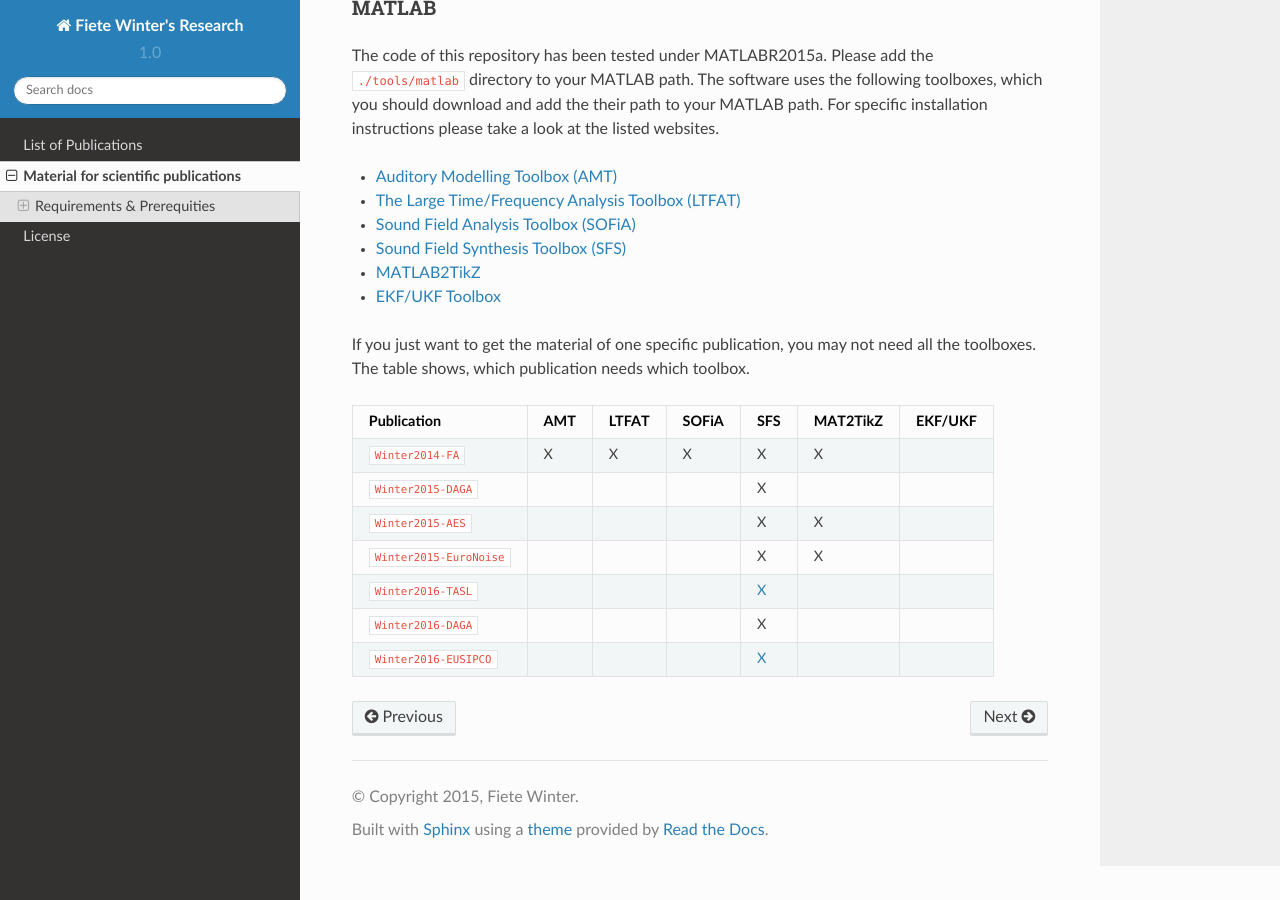
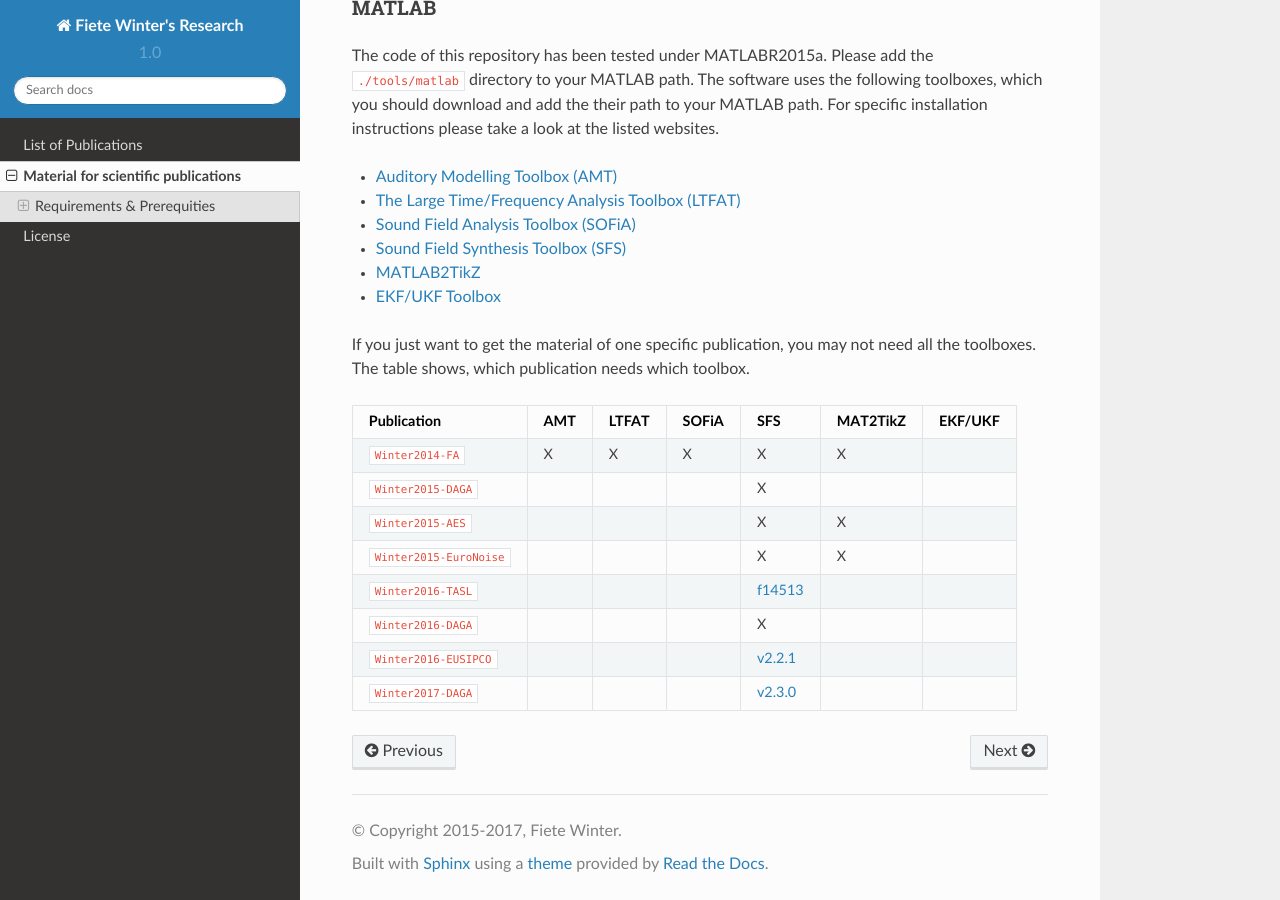
Before and after one commit to fietew/research, a Sphinx documentation site: the page built from doc/material.rst, in a window 1280 px wide and 900 px high, scrolled down 804 px. Built offline with Sphinx 7.4.7 and the Read the Docs theme 2.0.0, drawn with Linux system fonts in a browser that asks for light colours; cross-references to code outside the pages are shown as plain code.

Commit message:
public: add DAGA 2017 to documentation

```diff
--- a/doc/conf.py
+++ b/doc/conf.py
@@ -93,7 +93,7 @@ master_doc = 'index'
 
 # General information about the project.
 project = 'Fiete Winter\'s Research'
-copyright = '2015, Fiete Winter'
+copyright = '2015-2017, Fiete Winter'
 author = 'Fiete Winter'
 
 # The version info for the project you're documenting, acts as replacement for
--- a/doc/index.rst
+++ b/doc/index.rst
@@ -1,5 +1,5 @@
 .. ****************************************************************************
- * Copyright (c) 2015      Fiete Winter                                       *
+ * Copyright (c) 2015-2017 Fiete Winter                                       *
  *                         Institut fuer Nachrichtentechnik                   *
  *                         Universitaet Rostock                               *
  *                         Richard-Wagner-Strasse 31, 18119 Rostock, Germany  *
--- a/doc/license.rst
+++ b/doc/license.rst
@@ -1,5 +1,5 @@
 .. ****************************************************************************
- * Copyright (c) 2015      Fiete Winter                                       *
+ * Copyright (c) 2015-2017 Fiete Winter                                       *
  *                         Institut fuer Nachrichtentechnik                   *
  *                         Universitaet Rostock                               *
  *                         Richard-Wagner-Strasse 31, 18119 Rostock, Germany  *
--- a/doc/material.rst
+++ b/doc/material.rst
@@ -89,11 +89,14 @@ toolbox.
 :cite:`Winter2016-TASL`                               |f14513|_
 :cite:`Winter2016-DAGA`                                   X
 :cite:`Winter2016-EUSIPCO`                             |2.2.1|_
+:cite:`Winter2017-DAGA`                                |2.3.0|_
 ============================  =====  ======= ======= ============= ========== =========
 
 
-.. |f14513| replace:: X
-.. |2.2.1| replace:: X
+.. |f14513| replace:: f14513
+.. |2.2.1| replace:: v2.2.1
+.. |2.3.0| replace:: v2.3.0
 
 .. _f14513: https://github.com/sfstoolbox/sfs/tree/f14513a43aa59e4fbbe10f96fe1f737470beb96e
 .. _2.2.1: http://dx.doi.org/10.5281/zenodo.60606
+.. _2.3.0: http://dx.doi.org/10.5281/zenodo.345435
```
